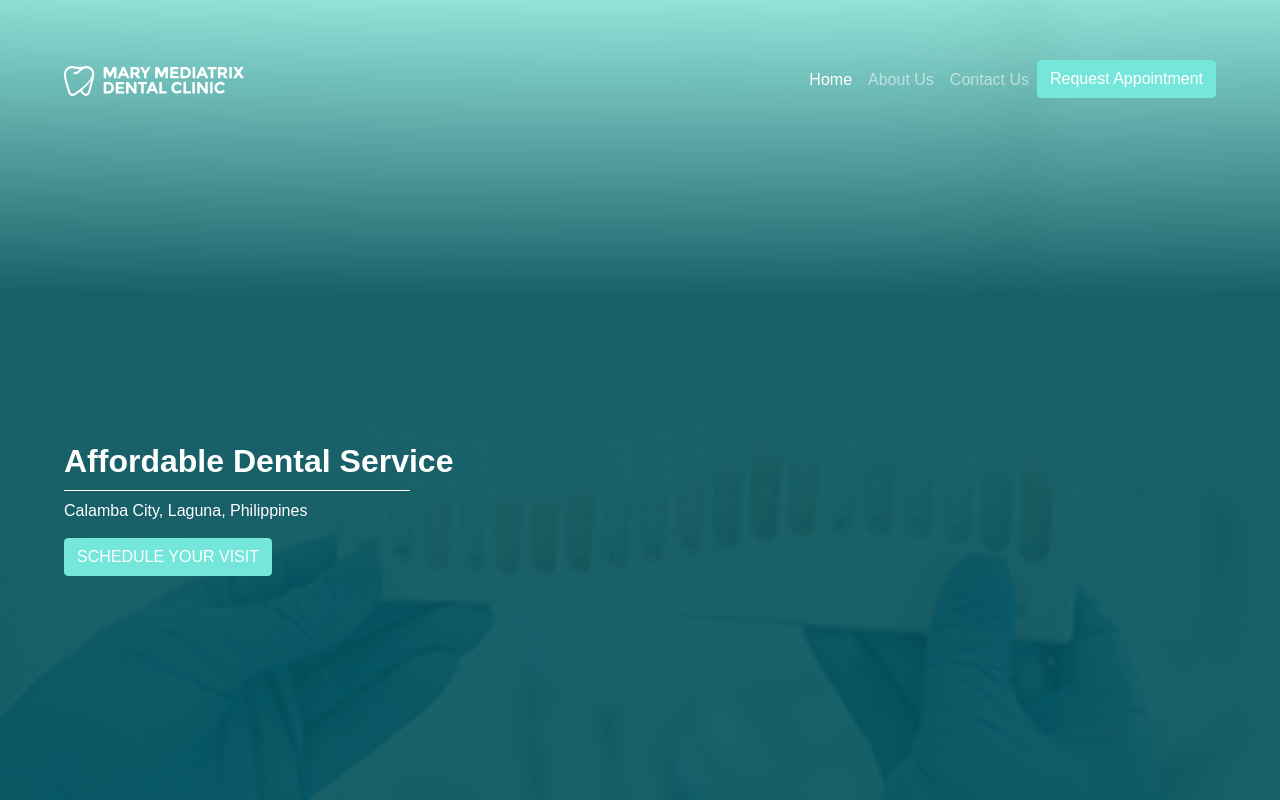
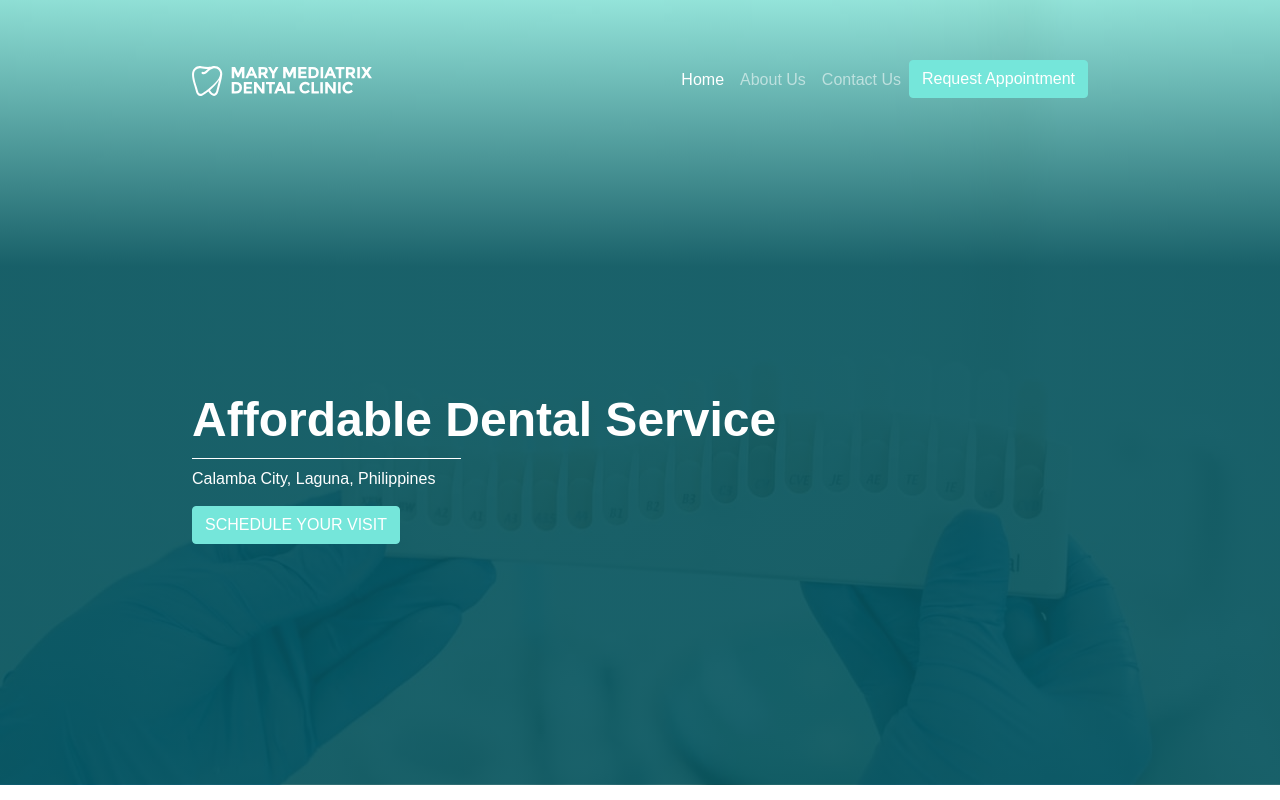
Before and after one commit to miker-bice/mary-mediatrix-dental-landing, a plain HTML site: page index.html in a window 1280 px wide. Shown: the top 800 px of the page. Drawn offline with nearby package versions, Linux system fonts and the light colour scheme.

Commit message:
header ipad styling done

```diff
--- a/scss/_base.scss
+++ b/scss/_base.scss
@@ -1,5 +1,13 @@
 .container-fluid{
     padding: 4% 5%;
+
+    @include break(768px){
+        padding: 4% 10%;
+    }
+
+    @include break(1280px){
+        padding: 4% 15%;
+    }
 }
 
 /* grid */
--- a/scss/_header.scss
+++ b/scss/_header.scss
@@ -1,8 +1,8 @@
-.main-header{
-    background-image: $main-gradient,
-    url(/images/clinic-images/main-background-mobile.jpg);
-    background-size: cover;
-    background-position: center;
+
+.nav-item{
+    a {
+        font-family: $main-font;
+    }
 }
 .hero-section{
     padding: 20% 0;
@@ -14,6 +14,7 @@
         font-family: $main-font;
         font-weight: 600;
         font-size: 2em;
+
     }
 
     .sub-header{
@@ -23,4 +24,27 @@
     a{
         margin: 10px 0;
     }
+
 }
+.main-header{
+    background-image: $main-gradient,
+    url(/images/clinic-images/main-background-mobile.jpg);
+    background-size: cover;
+    background-position: center;
+
+    @include break(768px){
+        background-image: $main-gradient,
+        url(/images/clinic-images/main-background-ipad.jpg);
+
+        .header{
+            font-size: 3em;
+        }
+
+
+    }
+
+    @include break(1280px){
+        background-image: $main-gradient,
+        url(/images/clinic-images/main-background.jpg);
+    }
+}
--- a/scss/_mixins.scss
+++ b/scss/_mixins.scss
@@ -1,6 +1,6 @@
 /* MEDIA QUERIES */
 @mixin break($width) {
-    @media screen and (max-width: $width)  {
+    @media screen and (min-width: $width)  {
         @content
     }
 }
```
Also changed, not shown: css/styles.css, images/clinic-images/main-background-ipad.jpg (added), 1 other file.
